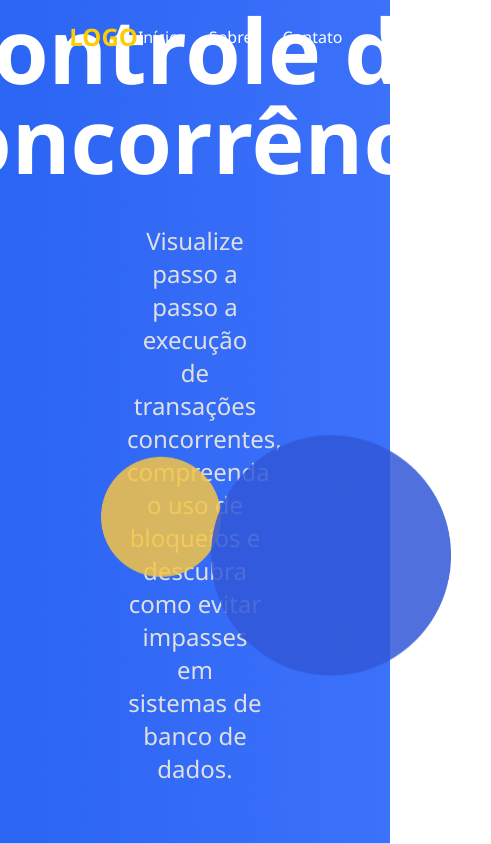
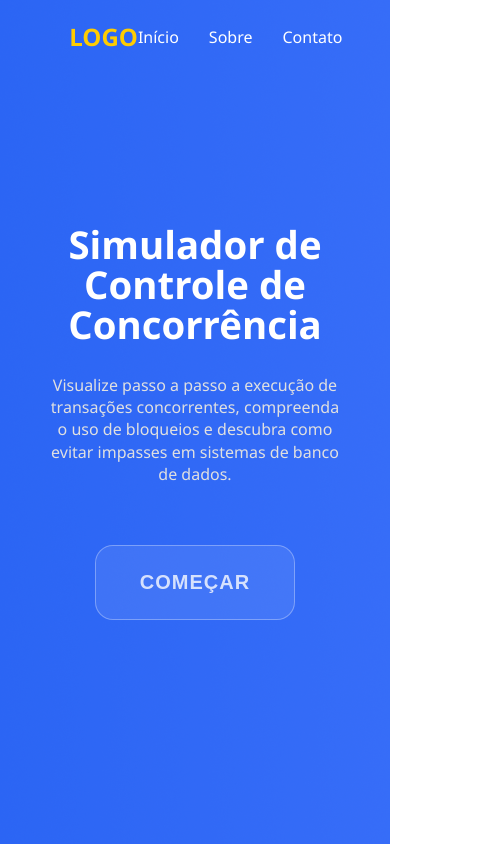
Before and after one commit to Kadu-Santos/controle-concorrencia-app, a React (Create React App) app: page / in a window 390 px wide. Shown: the top 844 px of the page, 491 px wide, since content can reach past the window. Built offline with nearby package versions, Linux system fonts and the light colour scheme.

Commit message:
Refinamento Animação-HomePage

```diff
--- a/src/screens/Home/HomeScreen.css
+++ b/src/screens/Home/HomeScreen.css
@@ -125,40 +125,35 @@
   position: absolute;
   bottom: 30vh;
   right: 20vh;
-  width: 120px;
-  height: 120px;
-  background: url(../../assets/abstract-forms/Circulo_Amarelo.png);
-  background-size: cover;
+  width: 7vw;   /* antes 120px */
+  height: 7vw;
+  background: url(../../assets/abstract-forms/Circulo_Amarelo.png) no-repeat center/cover;
   opacity: 0.85;
-
   animation: moveShape1 2s infinite alternate ease-in-out;
 }
 
 .imgAbstrata_2 {
   position: absolute;
-  width: 240px;
-  height: 240px;
   bottom: 20vh;
   left: 25vh;
-  background: url(../../assets/abstract-forms/Circulo_Azul.png);
-  background-size: cover;
+  width: 12vw;   /* antes 240px */
+  height: 12vw;
+  background: url(../../assets/abstract-forms/Circulo_Azul.png) no-repeat center/cover;
   opacity: 0.85;
-
   animation: moveShape2 3s infinite alternate ease-in-out;
 }
 
 .imgAbstrata_3 {
   position: absolute;
-  width: 170px;
-  height: 190px;
   right: 50vh;
   top: 2vh;
-  background: url(../../assets/abstract-forms/Triangulo.png);
-  background-size: cover;
+  width: 9vw;   /* antes 170px */
+  height: 10vw;
+  background: url(../../assets/abstract-forms/Triangulo.png) no-repeat center/cover;
   opacity: 0.85;
-
   animation: moveShapes3 4s infinite alternate ease-in-out;
 }
+
 
 @keyframes moveShape1 {
   0%   { transform: translateY(0); }
@@ -192,3 +187,80 @@
     background-position: left 26vh bottom 21vh, right 21vh bottom 31vh, right 51vh top 1vh, center;
   }
 } */
+
+/* Responsividade para tablets */
+@media (max-width: 1024px) {
+  .hero-title {
+    font-size: 3.6rem;
+    line-height: 60px;
+  }
+
+  .hero-subtitle {
+    width: 70vw;
+    font-size: 1.2rem;
+  }
+
+  .boxBody {
+    flex-direction: column;
+    align-items: center;
+    gap: 20px;
+  }
+}
+
+/* Responsividade para celulares */
+@media (max-width: 768px) {
+  .hero {
+    height: 100vh; /* deixa a altura se ajustar ao conteúdo */
+    padding: 60px 20px;
+    background-size: auto;
+  }
+
+  .hero-content {
+    width: 100%;
+    margin: 0;
+    gap: 10px
+  }
+
+  .hero-title {
+    font-size: 2.4rem;
+    line-height: 40px;
+    margin-bottom: 20px;
+  }
+
+  .hero-subtitle {
+    width: 90%;
+    font-size: 1rem;
+    line-height: 1.4;
+    margin-bottom: 20px;
+  }
+
+  .features {
+    flex-direction: column;
+    align-items: center;
+  }
+
+  .feature-card {
+    width: 90%;
+  }
+
+  .how-to {
+    gap: 10px;
+  }
+
+  .step-card {
+    width: 100%;
+  }
+
+  .boxBody {
+    flex-direction: column;
+    align-items: center;
+    gap: 20px;
+  }
+
+  /* Ajustar imagens abstratas para não atrapalhar em telas pequenas */
+  .imgAbstrata_1,
+  .imgAbstrata_2,
+  .imgAbstrata_3 {
+    display: none; /* opcional: esconder em mobile */
+  }
+}
```
